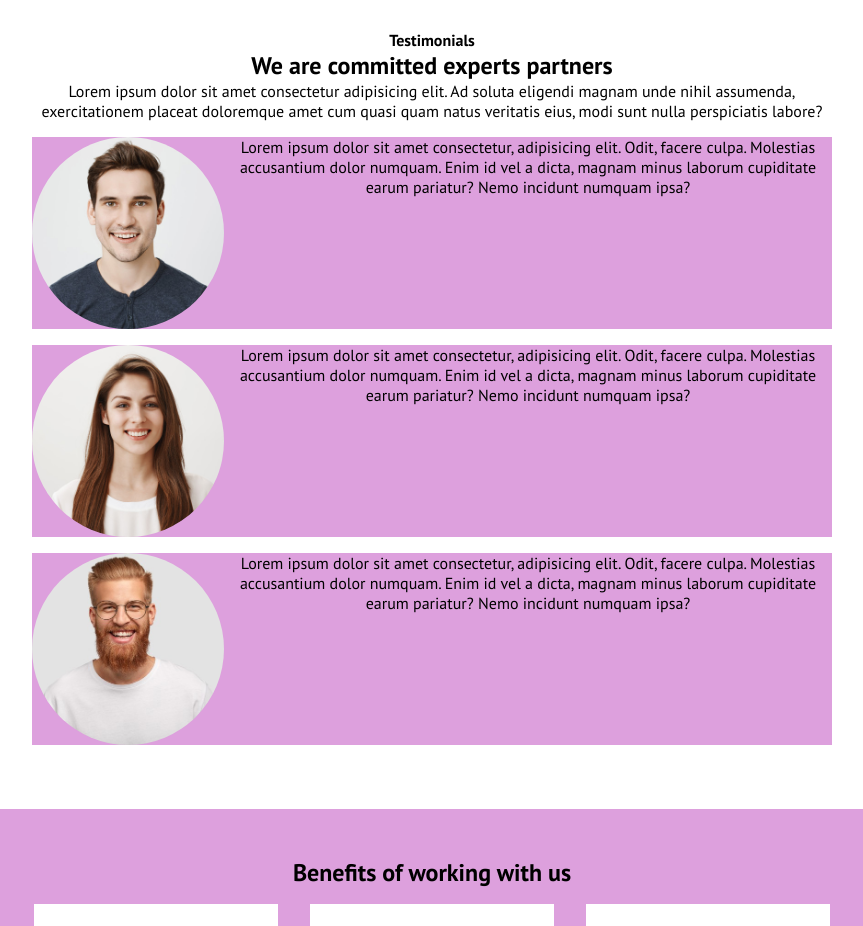
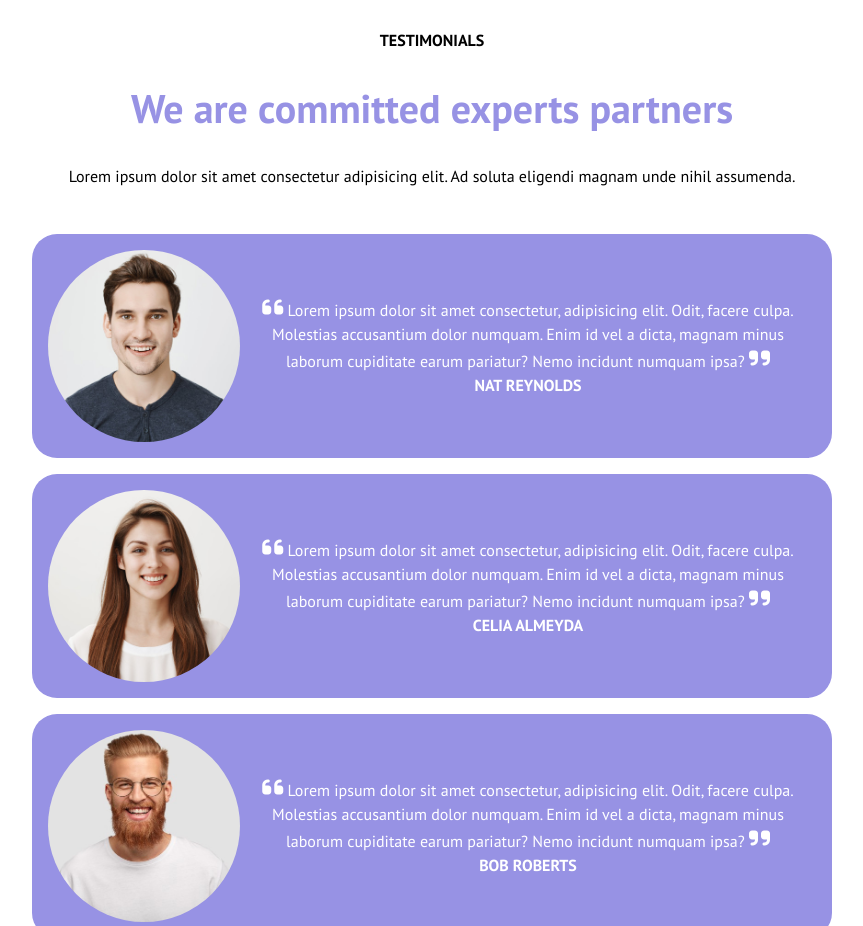
Before and after one commit to silviosalza/htmlcss-responsive-layout, a plain HTML site: page index.html in a window 1280 px wide. Shown: the part 1820-2746 px from the top of the page, without its empty margins (208-1071 px from the left). Drawn offline with Linux system fonts and the light colour scheme.

Commit message:
testimonials section

```diff
--- a/css/style.css
+++ b/css/style.css
@@ -106,8 +106,13 @@ img{
 .testimonial-card{
     text-align: center;
     margin: 1rem 0;
-    background-color: plum;
+    background-color:#9792E4;
+    color: white;
+    border-radius: 25px;
+    padding: 1rem;
+    line-height: 1.5rem;
 }
+
 
 /*benefit section*/
 
@@ -154,6 +159,8 @@ footer{
 
 /* !TYPOGRAPHY */
 /* ************************************ */
+/* header and jumbo */
+
 .header{
     color: white;
 }
@@ -211,6 +218,29 @@ header a{
 .planning h2{
     font-size: 2rem;
 }
+.box2 p{
+    font-style: italic;
+}
+
+/* testimonials */
+.name{
+    font-weight: 700;
+}
+.bio i{
+    font-size: 1.5rem;
+}
+.bio p{
+    padding-bottom: 1rem;
+}
+.testimonials h2{
+    color: #9792E4;
+    font-size: 2.5rem;
+    padding: 2rem 0;
+}
+.testimonials p{
+    padding-bottom: 2rem;
+}
+
 
 /* !MEDIA QUERY */
 /* **************************************** */
@@ -237,6 +267,10 @@ header a{
 
     .testimonial-card{
         display: flex;
+        align-items: center;
+    }
+    .testimonial-card p{
+        padding: 0 1rem;
     }
 
     .benefit-card{
@@ -277,6 +311,7 @@ header a{
     .planning h2{
         font-size: 2rem;
     }
+
     .box2,
     .box1{
         width: calc(100% / 2);
--- a/index.html
+++ b/index.html
@@ -112,21 +112,35 @@
         </section>
 
         <section class="testimonials container">
-            <h4>Testimonials</h4>
+            <h4>TESTIMONIALS</h4>
             <h2>We are committed experts partners</h2>
-            <p>Lorem ipsum dolor sit amet consectetur adipisicing elit. Ad soluta eligendi magnam unde nihil assumenda, exercitationem placeat doloremque amet cum quasi quam natus veritatis eius, modi sunt nulla perspiciatis labore?</p>
+            <p>Lorem ipsum dolor sit amet consectetur adipisicing elit. Ad soluta eligendi magnam unde nihil assumenda.</p>
             <div class="testimonial-card">
                 <img src="./img/testimonial1.jpg" alt="">
-                <p>Lorem ipsum dolor sit amet consectetur, adipisicing elit. Odit, facere culpa. Molestias accusantium dolor numquam. Enim id vel a dicta, magnam minus laborum cupiditate earum pariatur? Nemo incidunt numquam ipsa?</p>
+                <div class="bio">
+                    <p><i class="fa-solid fa-quote-left"></i> Lorem ipsum dolor sit amet consectetur, adipisicing elit. Odit, facere culpa. Molestias accusantium dolor numquam. Enim id vel a dicta, magnam minus laborum cupiditate earum pariatur? Nemo incidunt numquam ipsa? <i class="fa-solid fa-quote-right"></i>
+                    </p>
+                    <span class="name">NAT REYNOLDS</span>
+                </div>
             </div>
 
             <div class="testimonial-card">
                 <img src="./img/testimonial2.jpg" alt="">
-                <p>Lorem ipsum dolor sit amet consectetur, adipisicing elit. Odit, facere culpa. Molestias accusantium dolor numquam. Enim id vel a dicta, magnam minus laborum cupiditate earum pariatur? Nemo incidunt numquam ipsa?</p>
+                <div class="bio">
+                    <p><i class="fa-solid fa-quote-left"></i> Lorem ipsum dolor sit amet consectetur, adipisicing elit. Odit, facere culpa. Molestias accusantium dolor numquam. Enim id vel a dicta, magnam minus laborum cupiditate earum pariatur? Nemo incidunt numquam ipsa? <i class="fa-solid fa-quote-right"></i>
+                    </p>
+                    <span class="name">CELIA ALMEYDA</span>
+                </div>
+
             </div>
             <div class="testimonial-card">
                 <img src="./img/testimonial3.jpg" alt="">
-                <p>Lorem ipsum dolor sit amet consectetur, adipisicing elit. Odit, facere culpa. Molestias accusantium dolor numquam. Enim id vel a dicta, magnam minus laborum cupiditate earum pariatur? Nemo incidunt numquam ipsa?</p>
+                <div class="bio">
+                    <p><i class="fa-solid fa-quote-left"></i> Lorem ipsum dolor sit amet consectetur, adipisicing elit. Odit, facere culpa. Molestias accusantium dolor numquam. Enim id vel a dicta, magnam minus laborum cupiditate earum pariatur? Nemo incidunt numquam ipsa? <i class="fa-solid fa-quote-right"></i>
+                    </p>
+                    <span class="name">BOB ROBERTS</span>
+                </div>
+
             </div>
         </section>
 
```
